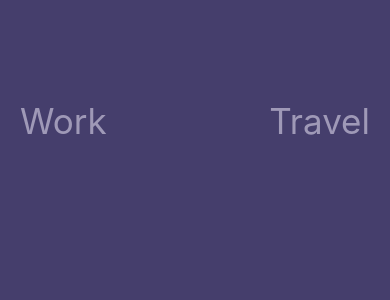
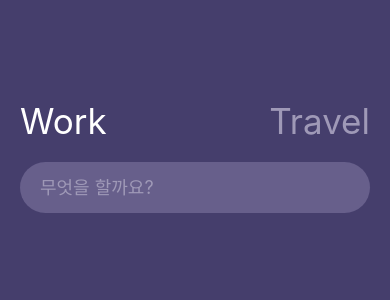
Before and after one commit to jhy979/TodoApp_RN, a React Native app: screen / in a window 390 px wide. Shown: the top 300 px of the page. Built offline with nearby package versions, Linux system fonts and the light colour scheme.

Commit message:
Textbox 생성

```diff
--- a/App.js
+++ b/App.js
@@ -1,20 +1,47 @@
-import { StatusBar } from 'expo-status-bar';
-import React from 'react';
-import {StyleSheet, Text, TouchableOpacity, View } from 'react-native';
-import { theme } from './colors';
+import { StatusBar } from "expo-status-bar";
+import React, { useState } from "react";
+import {
+  StyleSheet,
+  Text,
+  TouchableOpacity,
+  View,
+  TextInput,
+} from "react-native";
+import { theme } from "./colors";
 
 export default function App() {
+  const [working, setWorking] = useState(true);
+  const [text, setText] = useState("");
+  const travel = () => setWorking(false);
+  const work = () => setWorking(true);
+  const onChangeText = (payload) => setText(payload);
   return (
     <View style={styles.container}>
       <View style={styles.header}>
-        <TouchableOpacity>
-          <Text style={styles.btnText}>Work</Text>
+        <TouchableOpacity onPress={work}>
+          <Text
+            style={{ ...styles.btnText, color: working ? "white" : theme.tc }}
+          >
+            Work
+          </Text>
         </TouchableOpacity>
 
-        <TouchableOpacity>
-          <Text style={styles.btnText}>Travel</Text>
+        <TouchableOpacity onPress={travel}>
+          <Text
+            style={{ ...styles.btnText, color: working ? theme.tc : "white" }}
+          >
+            Travel
+          </Text>
         </TouchableOpacity>
+      </View>
 
+      <View>
+        <TextInput
+          style={styles.input}
+          placeholder={working ? "무엇을 할까요?" : "어디로 떠날까요?"}
+          placeholderTextColor={theme.tc}
+          onChange={onChangeText}
+        />
       </View>
       <StatusBar style="auto" />
     </View>
@@ -25,15 +52,23 @@ const styles = StyleSheet.create({
   container: {
     flex: 1,
     backgroundColor: theme.bg,
-    paddingHorizontal:20,
+    paddingHorizontal: 20,
   },
-  header:{
-    flexDirection:"row",
-    marginTop:100,
-    justifyContent:"space-between",
+  header: {
+    flexDirection: "row",
+    marginTop: 100,
+    justifyContent: "space-between",
   },
-  btnText:{
-    fontSize:35,
-    color:theme.tc,
-  }
+  btnText: {
+    fontSize: 35,
+  },
+  input: {
+    backgroundColor: theme.toggle,
+    paddingVertical: 15,
+    paddingHorizontal: 20,
+    borderRadius: 30,
+    marginTop: 20,
+    fontSize: 18,
+    color: theme.tc,
+  },
 });
```
